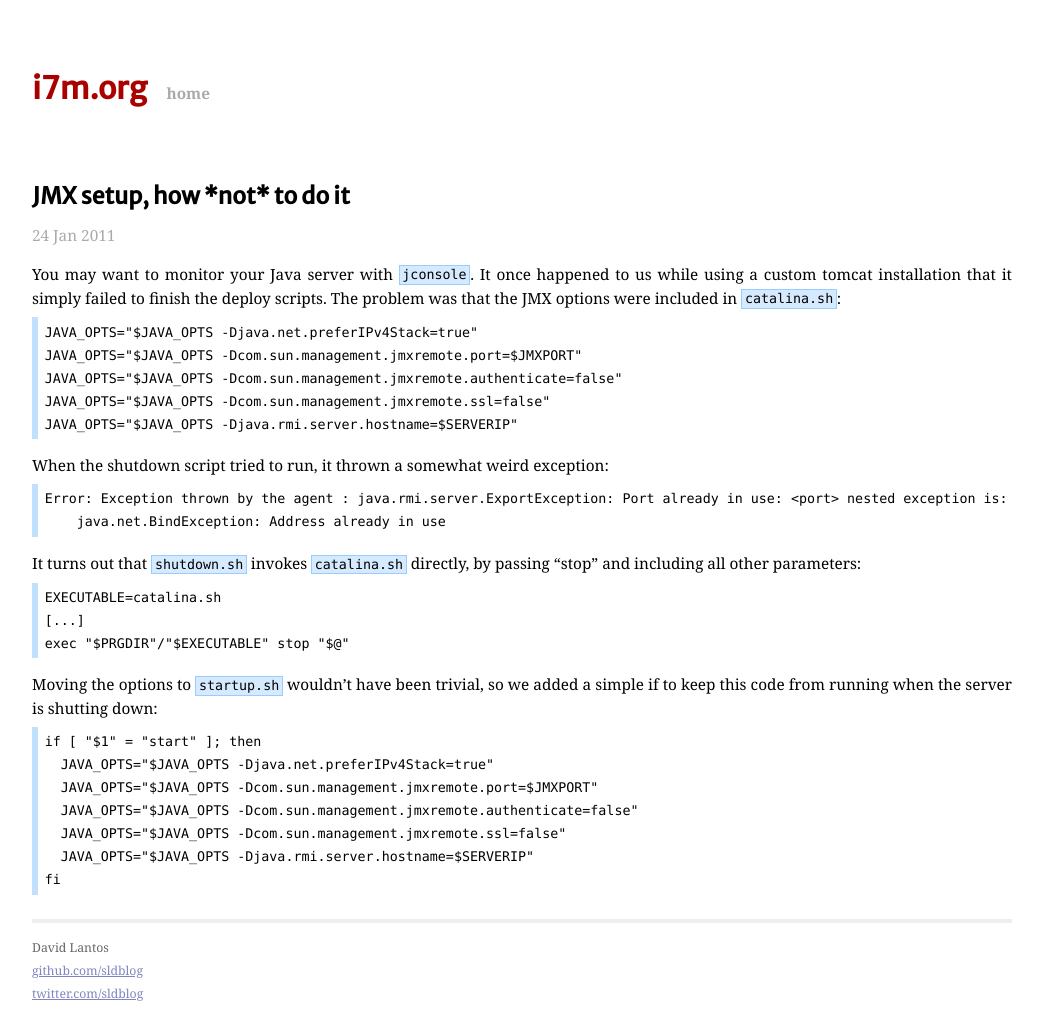
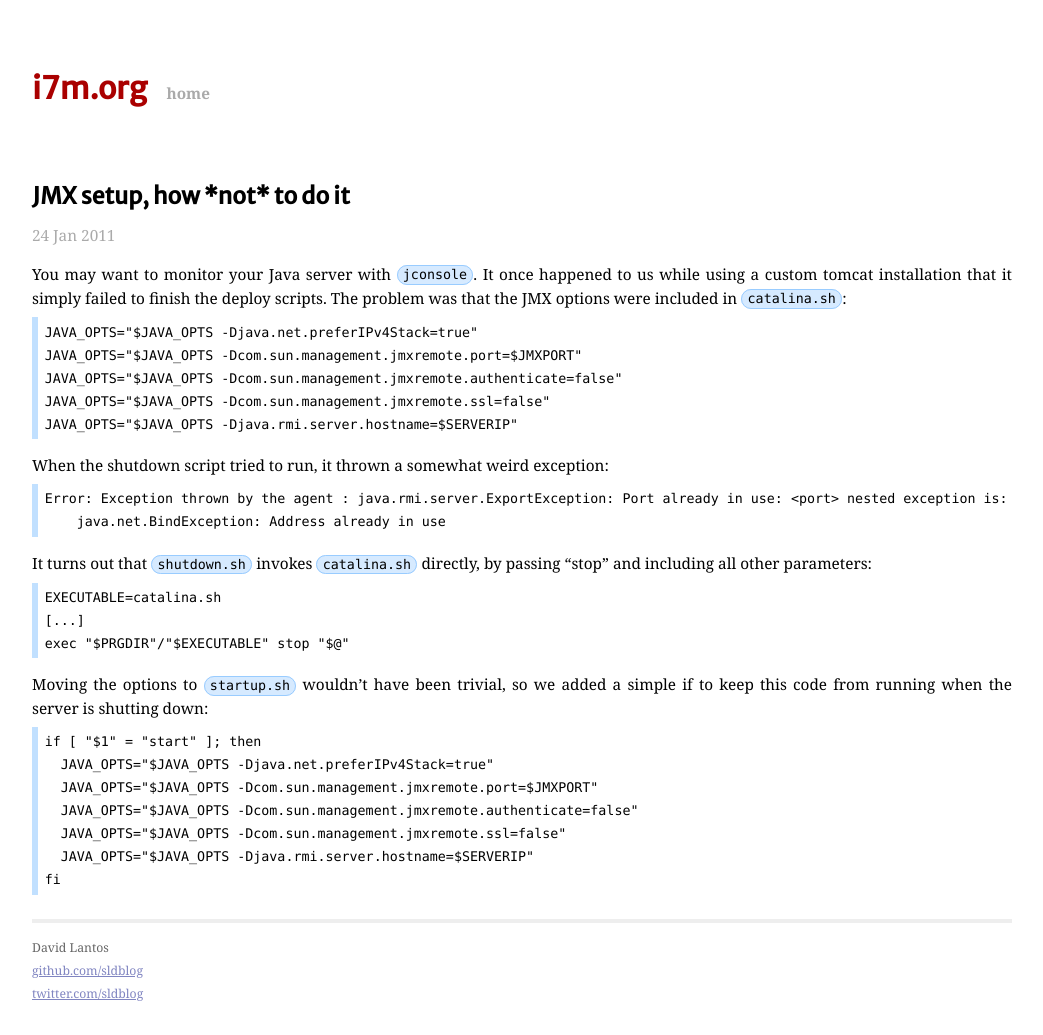
Before and after one commit to sldblog/sldblog.github.io, a Jekyll site: the page built from _posts/sldcode/2011-01-24-jmx-setup-how-not-to-do-it.md, in a window 1280 px wide. Shown: the whole page, without its empty margins (118-1161 px from the left). Built offline with Jekyll 4.4.1, drawn with Linux system fonts in a browser that asks for light colours.

Commit message:
Change code fragments' border to rounded.

```diff
--- a/css/main.css
+++ b/css/main.css
@@ -153,7 +153,8 @@ ul.posts span {
 .post p code {
   border: 1px solid #9cf;
   background-color: #d6eaff;
-  padding: 0.1em 0.2em;
+  padding: 0.1em 0.4em;
+  border-radius: 999px;
 }
 
 .post ul, .post ol {
```
